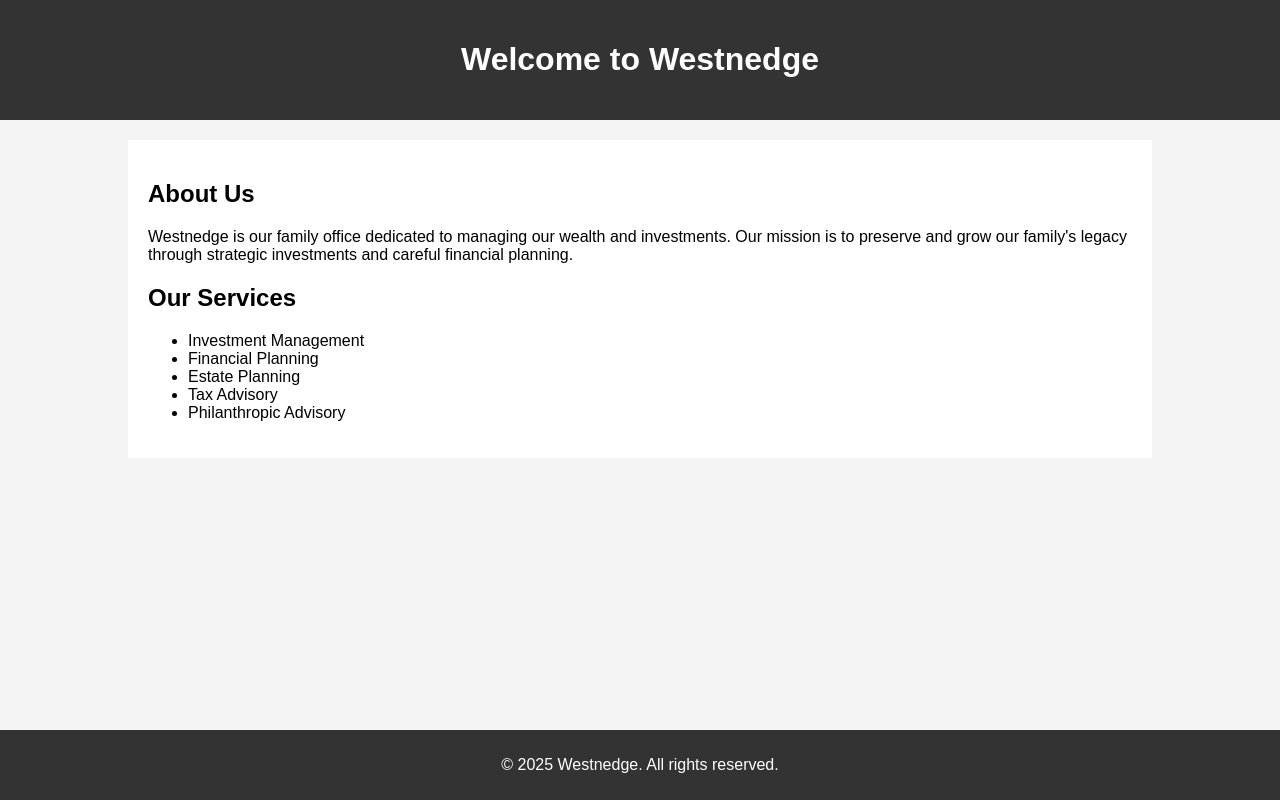
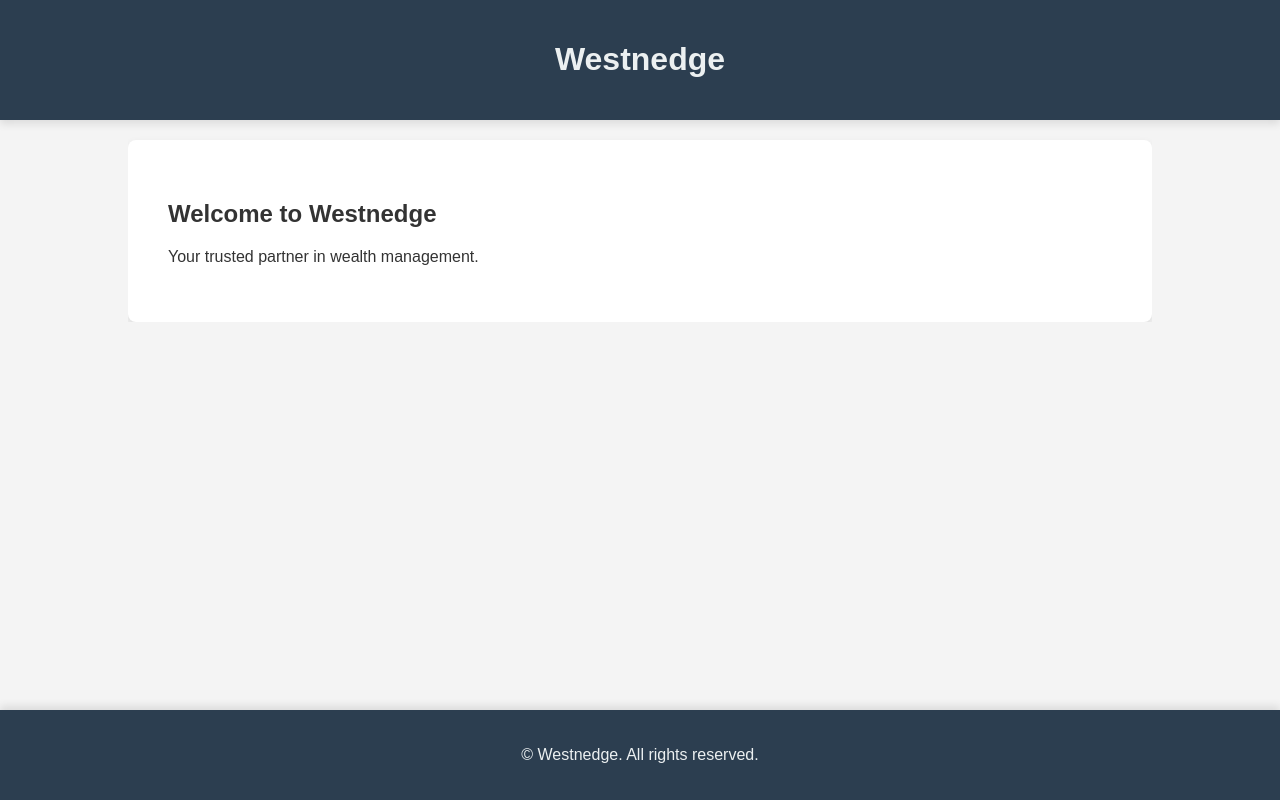
Before and after one commit to westnedge/westnedge.github.io, a plain HTML site: page index.html in a window 1280 px wide. Drawn offline with Linux system fonts and the light colour scheme; a web font is replaced by a local one.

Commit message:
Update index.html

```diff
--- a/index.html
+++ b/index.html
@@ -4,18 +4,21 @@
     <meta charset="UTF-8">
     <meta name="viewport" content="width=device-width, initial-scale=1.0">
     <title>Westnedge</title>
+    <link href="https://fonts.googleapis.com/css2?family=Avenir+Next:wght@400;700&display=swap" rel="stylesheet">
     <style>
         body {
             font-family: 'Avenir Next', Arial, sans-serif;
             margin: 0;
             padding: 0;
             background-color: #f4f4f4;
+            color: #333;
         }
         header {
-            background-color: #333;
-            color: #fff;
+            background-color: #2c3e50;
+            color: #ecf0f1;
             padding: 20px 0;
             text-align: center;
+            box-shadow: 0 4px 8px rgba(0, 0, 0, 0.1);
         }
         .container {
             width: 80%;
@@ -23,46 +26,47 @@
             overflow: hidden;
         }
         .main-content {
-            padding: 20px;
+            padding: 40px;
             background: #fff;
             margin-top: 20px;
+            box-shadow: 0 4px 8px rgba(0, 0, 0, 0.1);
+            border-radius: 8px;
         }
         footer {
-            background-color: #333;
-            color: #fff;
+            background-color: #2c3e50;
+            color: #ecf0f1;
             text-align: center;
-            padding: 10px 0;
+            padding: 20px 0;
             position: fixed;
             width: 100%;
             bottom: 0;
+            box-shadow: 0 -4px 8px rgba(0, 0, 0, 0.1);
+        }
+        a {
+            color: #3498db;
+            text-decoration: none;
+        }
+        a:hover {
+            text-decoration: underline;
         }
     </style>
 </head>
 <body>
     <header>
         <div class="container">
-            <h1>Welcome to Westnedge</h1>
+            <h1>Westnedge</h1>
         </div>
     </header>
     <div class="container">
         <div class="main-content">
-            <h2>About Us</h2>
-            <p>Westnedge is our family office dedicated to managing our wealth and investments. Our mission is to preserve and grow our family's legacy through strategic investments and careful financial planning.</p>
-            <h2>Our Services</h2>
-            <ul>
-                <li>Investment Management</li>
-                <li>Financial Planning</li>
-                <li>Estate Planning</li>
-                <li>Tax Advisory</li>
-                <li>Philanthropic Advisory</li>
-            </ul>
+            <h2>Welcome to Westnedge</h2>
+            <p>Your trusted partner in wealth management.</p>
         </div>
     </div>
     <footer>
-        <p>&copy; <span id="year"></span> Westnedge. All rights reserved.</p>
+        <div class="container">
+            <p>&copy; <span id="year"></span> Westnedge. All rights reserved.</p>
+        </div>
     </footer>
-    <script>
-        document.getElementById('year').textContent = new Date().getFullYear();
-    </script>
 </body>
 </html>
```
